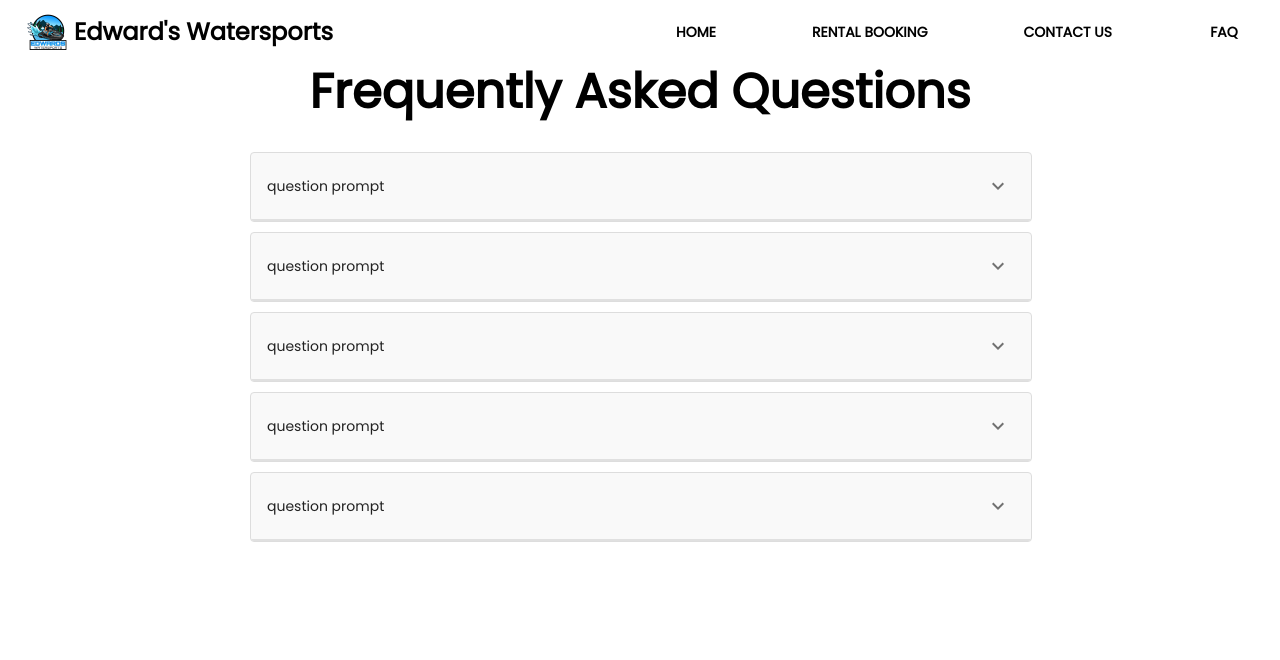
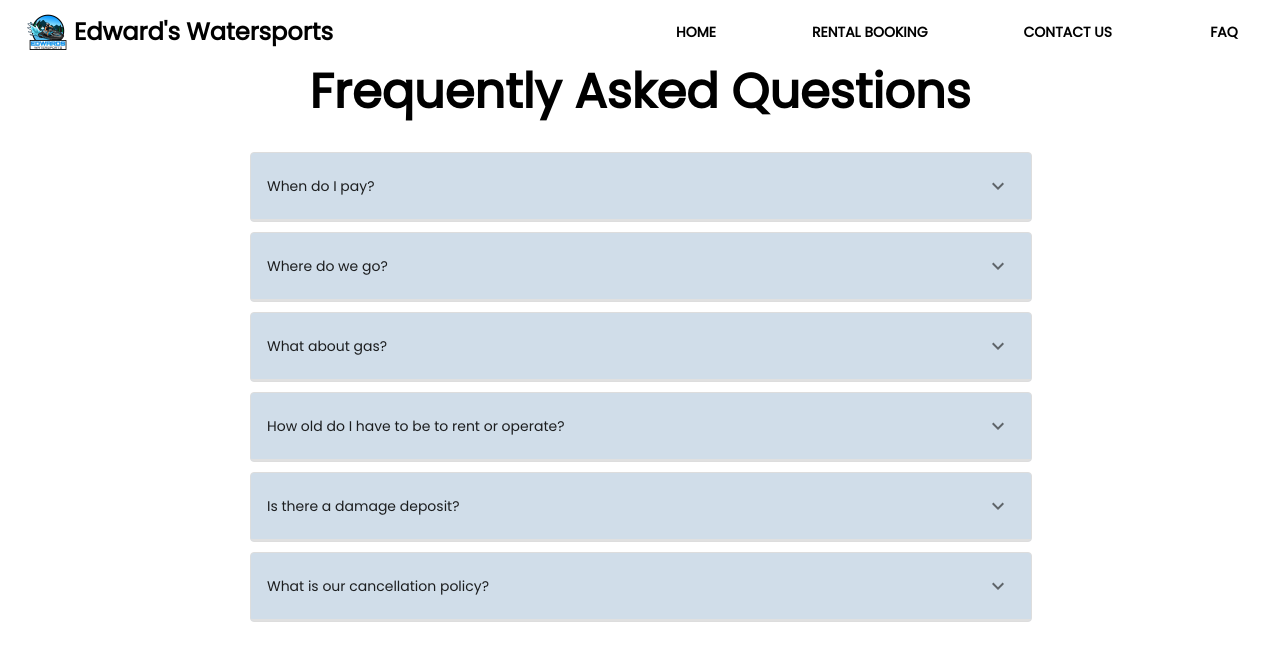
Before and after one commit to grantmoody/edwards-watersports, a React (Create React App) app: page /faq in a window 1280 px wide. Shown: the top 660 px of the page. Built offline with nearby package versions, Linux system fonts and the light colour scheme.

Commit message:
adding inital FAQ Questions

```diff
--- a/src/components/collapsibleTable.tsx
+++ b/src/components/collapsibleTable.tsx
@@ -80,13 +80,13 @@ export default function CollapsibleTable() {
   return (
     <>
       {rows.map((row) => (
-        <Box key={row.question} sx={{ marginBottom: '10px', marginLeft: '10px', marginRight: '10px' }}>
+        <Box key={row.question} sx={{ marginBottom: '10px', marginLeft: '10px', marginRight: '10px', fontSize: '3rem' }}>
           <TableContainer
             component={Paper}
             sx={{
               boxShadow: 'none',
               border: '1px solid #ddd',
-              backgroundColor: '#f9f9f9'
+              backgroundColor: '#D0DDE9'
             }}
           >
             <Table aria-label="collapsible table">
--- a/src/data/faq_questions.json
+++ b/src/data/faq_questions.json
@@ -2,28 +2,33 @@
     "questions": [
         {
             "id": 1,
-            "prompt": "question prompt",
-            "answer": "question answer"
+            "prompt": "When do I pay?",
+            "answer": "Payment is due at the time of the reservation and can be made with a credit card. You may cancel up to 10 days prior to your rental date and receive a full refund."
         },
         {
             "id": 2,
-            "prompt": "question prompt",
-            "answer": "question answer"
+            "prompt": "Where do we go?",
+            "answer": "For Coeur d'Alene Lake rentals, we deliver to 208 S 3rd street. For Hayden Lake rentals we deliver to 2369 E Honeysuckle Ave."
         },
         {
             "id": 3,
-            "prompt": "question prompt",
-            "answer": "question answer"
+            "prompt": "What about gas?",
+            "answer": "There are multiple marinas around both Coeur d'Alene and Hayden lake that sell gas if needed. Watercraft gauges are never 100% accurate and we highly recommend getting fuel before reaching a ¼ tank remaining. You are not required to fill up with gas before returning."
         },
         {
             "id": 4,
-            "prompt": "question prompt",
-            "answer": "question answer"
+            "prompt": "How old do I have to be to rent or operate?",
+            "answer": "You must be 18 years of age or older rent a jet ski, and at least 16 years old to operate one."
         },
         {
             "id": 5,
-            "prompt": "question prompt",
-            "answer": "question answer"
+            "prompt": "Is there a damage deposit?",
+            "answer": "No! The booking payment covers all expenses."
+        },
+        {
+            "id": 6,
+            "prompt": "What is our cancellation policy?",
+            "answer": "There is no cancellation fee if you cancel more than 10 days before your reservation date. If you cancel less than 10 days but more than 48 hours from your rental date then there is a 15% fee charged. There are no refunds given 48 hours or less from the rental date. If on the day you rent it is hazardous to be on the water (such as lightning or very high winds) then we will first try to move you to another day if possible, if another day will not work then a full refund will be given."
         }
     ]
 }
```
